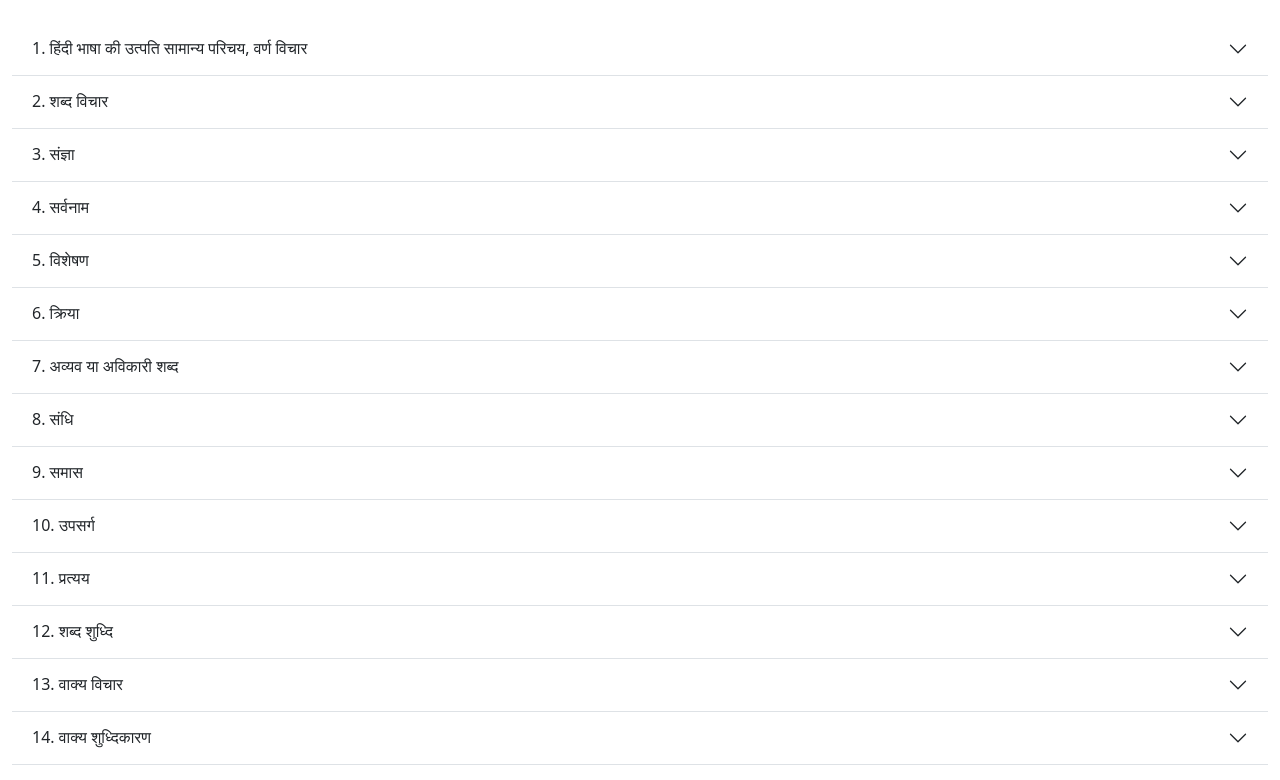
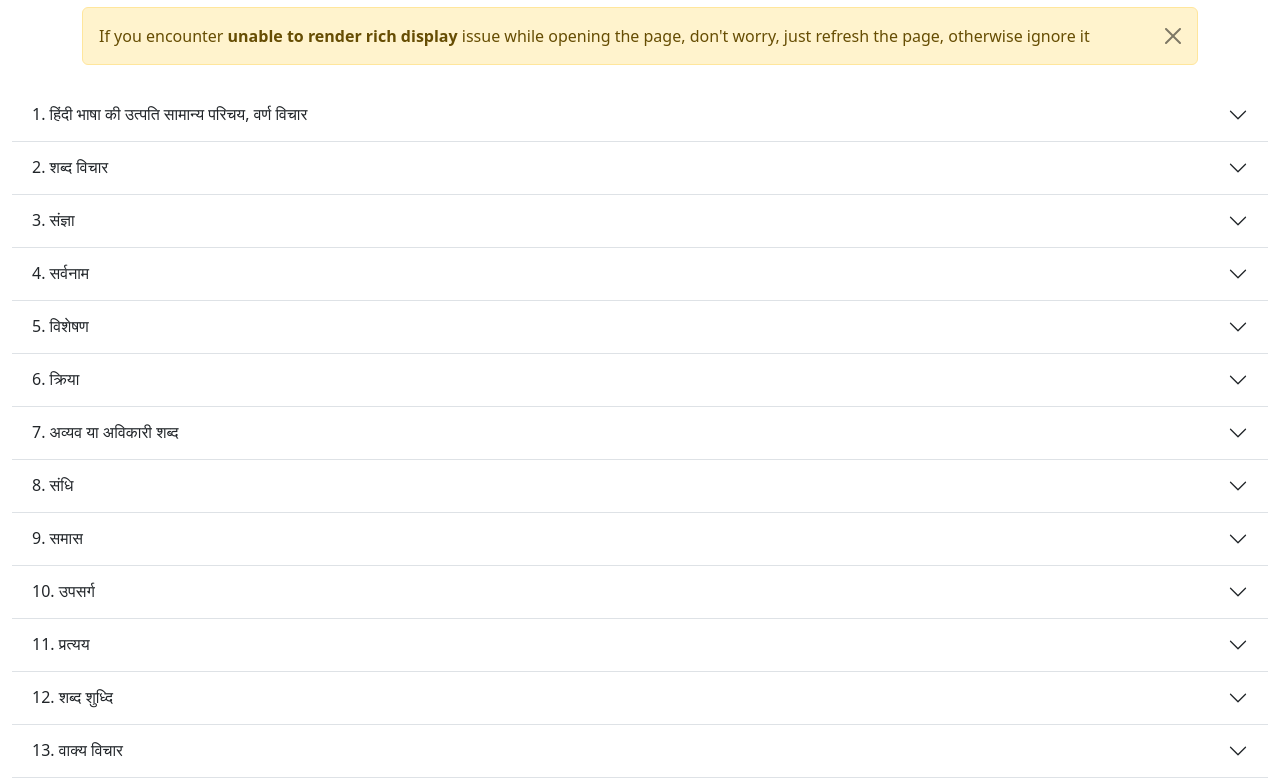
Before and after one commit to BHOLU-SINGH/competition, a plain HTML site: page index.html in a window 1280 px wide. Shown: the part 57-837 px from the top of the page. Drawn offline with nearby package versions, Linux system fonts and the light colour scheme.

Commit message:
initial commit

```diff
--- a/index.html
+++ b/index.html
@@ -26,6 +26,13 @@
           </div>
         </div>
     </nav>
+
+    <div class="container mt-2">
+        <div class="alert alert-warning alert-dismissible fade show" role="alert">
+            If you encounter <strong>unable to render rich display</strong> issue while opening the page, don't worry, just refresh the page, otherwise ignore it
+            <button type="button" class="btn-close" data-bs-dismiss="alert" aria-label="Close"></button>
+        </div>
+    </div>
 
 
     <!-- <div id="carouselExampleAutoplaying" class="carousel slide" data-bs-ride="carousel">
```
